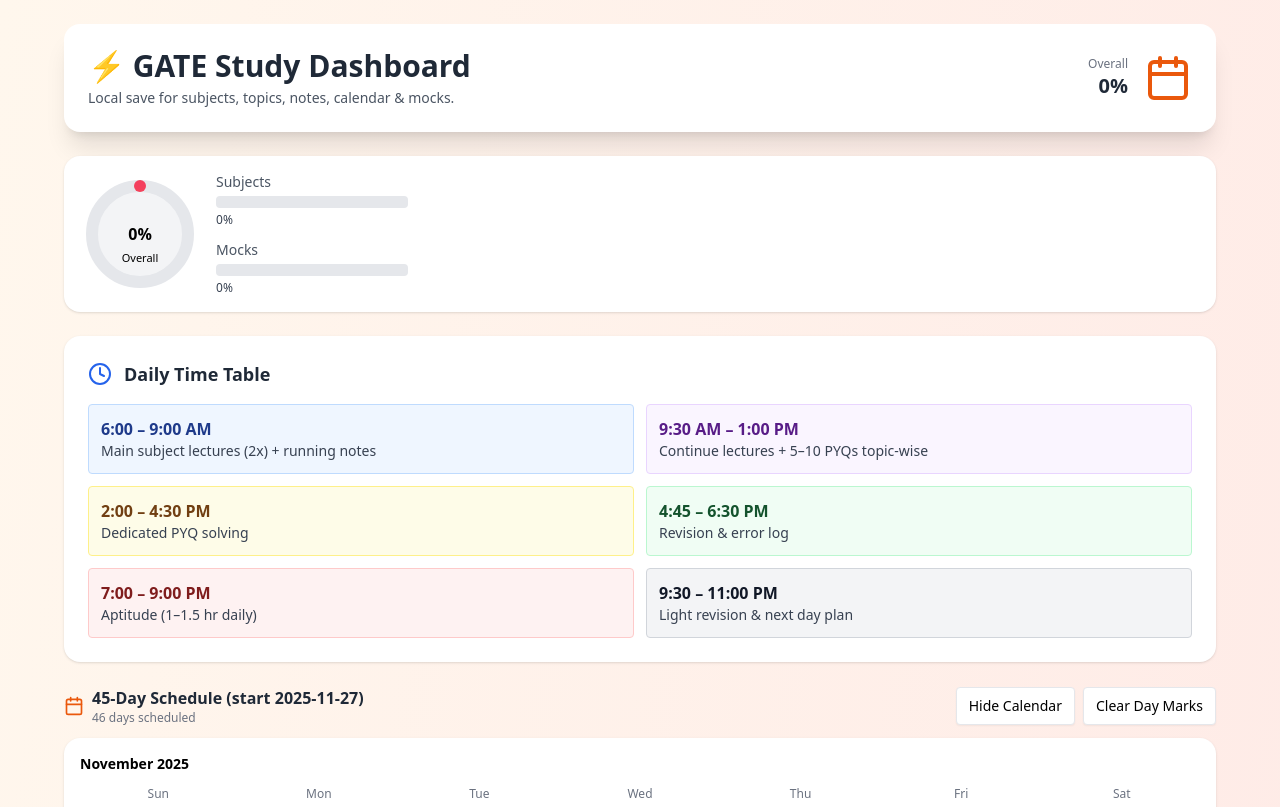
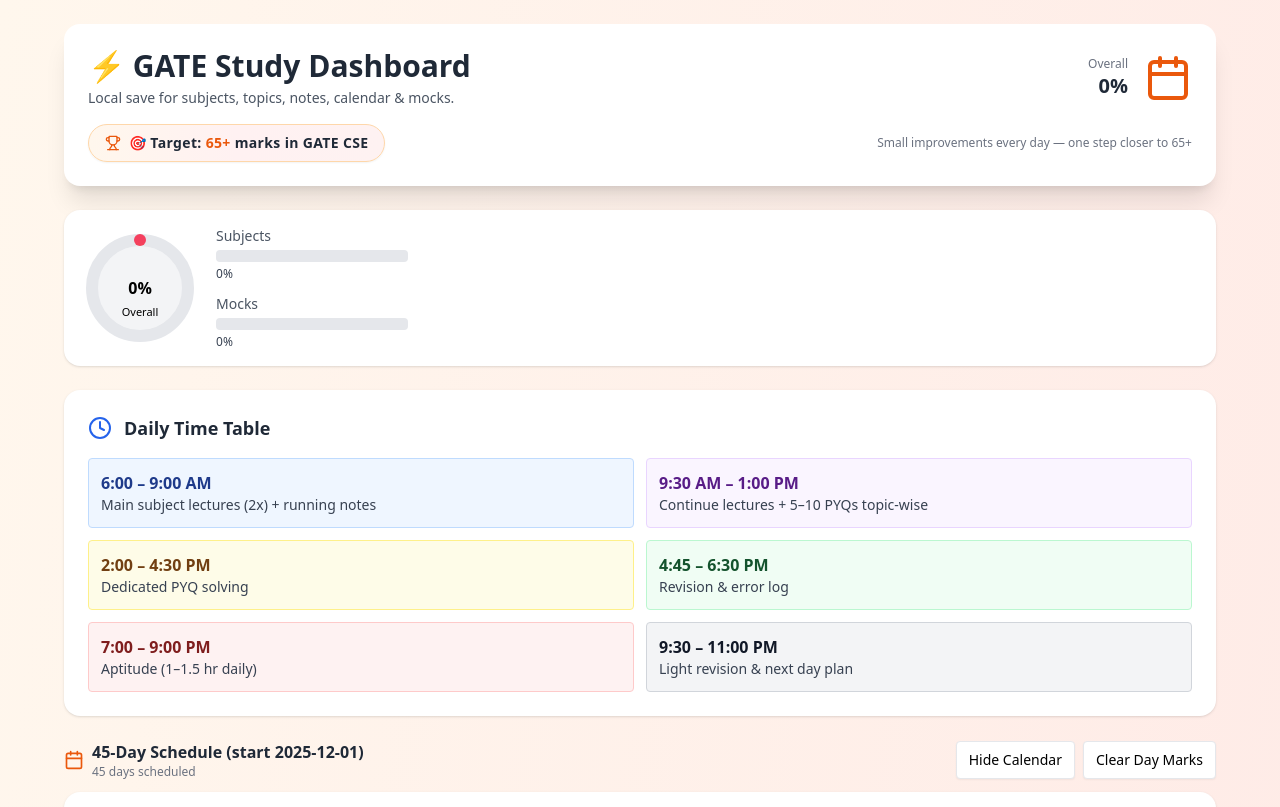
Before and after one commit to harryvardhan/gate-tracker, a React (Vite) app: page / in a window 1280 px wide. Shown: the top 807 px of the page. Built offline with nearby package versions, Linux system fonts and the light colour scheme.

Commit message:
Update study plan durations and start date

```diff
--- a/src/GateStudyPlan.jsx
+++ b/src/GateStudyPlan.jsx
@@ -14,7 +14,7 @@
    Helper functions
    ========================= */
 
-const START_DATE_ISO = "2025-11-27";
+const START_DATE_ISO = "2025-12-01";
 const MOCK_START_ISO = "2025-12-22";
 
 function toISO(d) {
@@ -205,7 +205,7 @@
 
   // Study plan (durations are numbers of days)
   const studyPlan = [
-    { num: 1, subject: "DBMS", duration: 4, topics: ["ER Model", "Keys & Constraints", "SQL Queries", "Normalization", "Transactions", "Indexing"] },
+    { num: 1, subject: "DBMS", duration: 3, topics: ["ER Model", "Keys & Constraints", "SQL Queries", "Normalization", "Transactions", "Indexing"] },
     { num: 2, subject: "Computer Organization (COA)", duration: 4, topics: ["Number Systems", "Addressing Modes", "Pipelining", "Cache", "I/O"] },
     { num: 3, subject: "Operating Systems", duration: 4, topics: ["Scheduling", "Deadlocks", "Paging", "Page Replacement", "Disk Scheduling"] },
     { num: 4, subject: "Computer Networks", duration: 7, topics: ["OSI/TCPIP", "Encoding/CRC", "Subnetting", "Routing", "TCP/UDP", "Congestion", "App Layer"] },
@@ -318,6 +318,19 @@
               </div>
               <CalIcon className="w-12 h-12 text-orange-600" />
             </div>
+          </div>
+
+          {/* Target Marks 65 Designer Strip */}
+          <div className="mt-4 flex justify-between items-center gap-3">
+            <div className="inline-flex items-center gap-2 px-4 py-2 rounded-full bg-gradient-to-r from-orange-50 via-rose-50 to-red-50 border border-orange-200 shadow-sm">
+              <Trophy className="w-4 h-4 text-orange-600" />
+              <span className="text-xs sm:text-sm font-semibold text-gray-800 tracking-wide">
+                🎯 Target: <span className="text-orange-600">65+</span> marks in GATE CSE
+              </span>
+            </div>
+            <span className="hidden sm:inline text-xs text-gray-500">
+              Small improvements every day &mdash; one step closer to 65+
+            </span>
           </div>
         </div>
 
```
